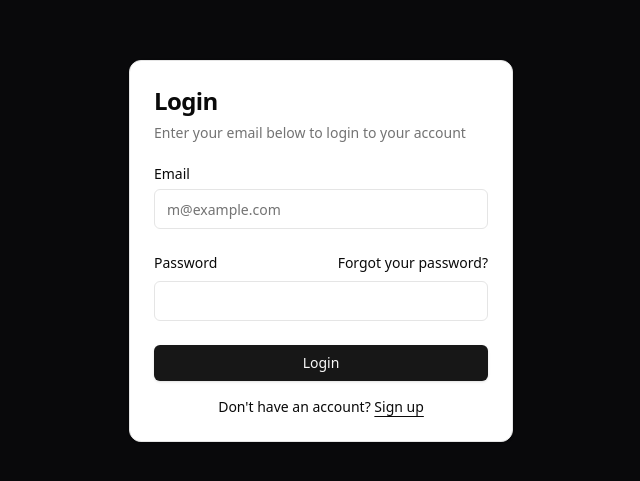
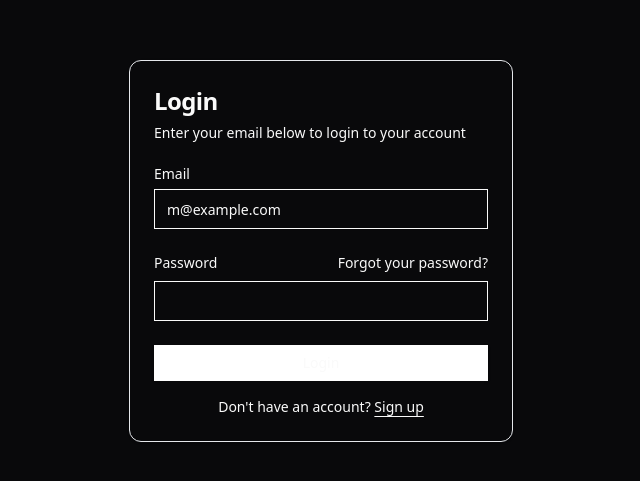
Before and after one commit to AlexThomas-Graft0/tattoos-by-jake-llewellyn-03c48a, a Next.js app: page /auth/login in a window 1280 px wide. Shown: the part 149-630 px from the top of the page, without its empty margins (319-959 px from the left). Built offline with nearby package versions, Linux system fonts and the light colour scheme; no server answers.

Commit message:
add app/globals.css

```diff
--- a/app/globals.css
+++ b/app/globals.css
@@ -4,65 +4,33 @@
 
 @layer base {
   :root {
-    --background: 0 0% 100%;
-    --foreground: 0 0% 3.9%;
-    --card: 0 0% 100%;
-    --card-foreground: 0 0% 3.9%;
-    --popover: 0 0% 100%;
-    --popover-foreground: 0 0% 3.9%;
-    --primary: 0 0% 9%;
-    --primary-foreground: 0 0% 98%;
-    --secondary: 0 0% 96.1%;
-    --secondary-foreground: 0 0% 9%;
-    --muted: 0 0% 96.1%;
-    --muted-foreground: 0 0% 45.1%;
-    --accent: 0 0% 96.1%;
-    --accent-foreground: 0 0% 9%;
-    --destructive: 0 84.2% 60.2%;
-    --destructive-foreground: 0 0% 98%;
-    --border: 0 0% 89.8%;
-    --input: 0 0% 89.8%;
-    --ring: 0 0% 3.9%;
-    --chart-1: 12 76% 61%;
-    --chart-2: 173 58% 39%;
-    --chart-3: 197 37% 24%;
-    --chart-4: 43 74% 66%;
-    --chart-5: 27 87% 67%;
-    --radius: 0.5rem;
+    --primary: 139 92 246;     /* #8B5CF6 */
+    --secondary: 244 63 94;    /* #F43F5E */
+    --success: 22 163 74;      /* #16A34A */
+    --warning: 217 119 6;      /* #D97706 */
+    --danger: 220 38 38;       /* #DC2626 */
+    --surface: 9 9 11;         /* #09090B */
+    --text: 250 250 250;       /* #FAFAFA */
   }
-  .dark {
-    --background: 0 0% 3.9%;
-    --foreground: 0 0% 98%;
-    --card: 0 0% 3.9%;
-    --card-foreground: 0 0% 98%;
-    --popover: 0 0% 3.9%;
-    --popover-foreground: 0 0% 98%;
-    --primary: 0 0% 98%;
-    --primary-foreground: 0 0% 9%;
-    --secondary: 0 0% 14.9%;
-    --secondary-foreground: 0 0% 98%;
-    --muted: 0 0% 14.9%;
-    --muted-foreground: 0 0% 63.9%;
-    --accent: 0 0% 14.9%;
-    --accent-foreground: 0 0% 98%;
-    --destructive: 0 62.8% 30.6%;
-    --destructive-foreground: 0 0% 98%;
-    --border: 0 0% 14.9%;
-    --input: 0 0% 14.9%;
-    --ring: 0 0% 83.1%;
-    --chart-1: 220 70% 50%;
-    --chart-2: 160 60% 45%;
-    --chart-3: 30 80% 55%;
-    --chart-4: 280 65% 60%;
-    --chart-5: 340 75% 55%;
+
+  body {
+    background-color: rgb(var(--surface));
+    color: rgb(var(--text));
+    font-family: var(--font-outfit), sans-serif;
+  }
+
+  /* Keyboard-first visible focus states */
+  *:focus-visible {
+    outline: 2px solid rgb(var(--primary));
+    outline-offset: 4px;
   }
 }
 
-@layer base {
-  * {
-    @apply border-border;
+@layer utilities {
+  .font-display {
+    font-family: var(--font-outfit), sans-serif;
   }
-  body {
-    @apply bg-background text-foreground;
+  .font-mono {
+    font-family: var(--font-mono), monospace;
   }
 }
```
